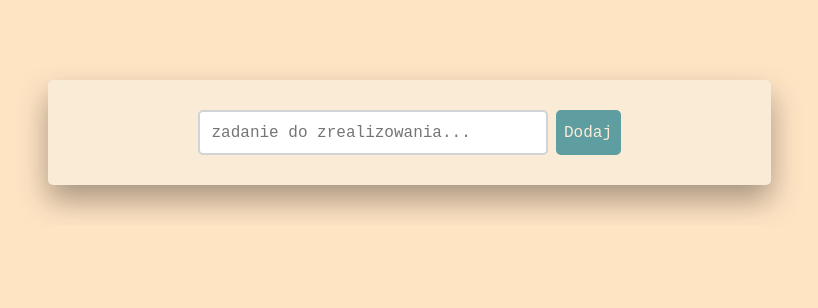
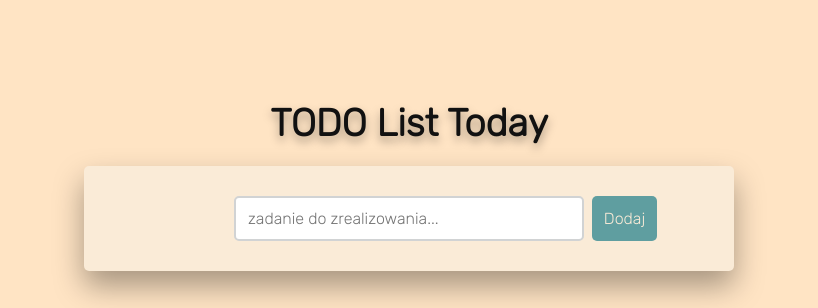
Before and after one commit to DanyAKing/TODO-List-Today, a website: page public/index.html in a window 1280 px wide. Shown: the whole page, without its empty margins (231-1049 px from the left). Drawn offline with Linux system fonts and the light colour scheme.

Commit message:
link for google fonts, add form, modify css

```diff
--- a/public/index.html
+++ b/public/index.html
@@ -6,15 +6,24 @@
   <meta name="viewport" content="width=device-width, initial-scale=1.0">
   <title>JavaScript TODO list by Dany King</title>
 
+  <link rel="preconnect" href="https://fonts.googleapis.com">
+  <link rel="preconnect" href="https://fonts.gstatic.com" crossorigin>
+  <link href="https://fonts.googleapis.com/css2?family=Rubik:wght@300&display=swap" rel="stylesheet">
+
   <link rel="stylesheet" href="./stylesheet/style.css">
 </head>
 <body>
   <div class="container">
-    <div id="new_task">
-      <input id="input_task" type="text" placeholder="zadanie do zrealizowania..." >
-      <button id="add_btn">Dodaj</button>
+    <div class="header">
+      <h1 id="header">TODO List Today</h1>
     </div>
-    <div id="tasks"></div>
+    <div class="new_task">
+      <form>
+        <input id="input_task" type="text" placeholder="zadanie do zrealizowania..." >
+        <button id="add_btn" type="submit">Dodaj</button>
+      </form>
+    </div>
+    <div class="tasks"></div>
   </div>
 
   <script src="./js/app.js"></script>
--- a/public/stylesheet/style.css
+++ b/public/stylesheet/style.css
@@ -2,12 +2,12 @@
   margin: 0;
   padding: 0;
   box-sizing: border-box;
-  font-family: 'Courier New', Courier, monospace;
+  font-family: 'Rubik', sans-serif;
 }
 
 body {
   height: 35%;
-  min-width: 340px;
+  min-width: 350px;
   margin: auto;
   position: absolute;
   display: flex;
@@ -20,7 +20,16 @@ body {
   background-color: bisque;
 }
 
-#new_task {
+#header {
+  font-size: 38px;
+  display: flex;
+  justify-content: center;
+  padding: 20px 0;
+  color: #111111;
+  text-shadow: 0 5px 10px rgba(0, 0, 0, 0.35);
+}
+
+.new_task {
   position: relative;
   display: flex;
   justify-content: center;
@@ -31,7 +40,7 @@ body {
   box-shadow: 0 15px 30px rgba(0, 0, 0, 0.35);
 }
 
-#new_task input {
+.new_task input {
   border-radius: 5px;
   width: 350px;
   height: 45px;
@@ -43,13 +52,13 @@ body {
   position: relative;
 }
 
-#new_task input:focus {
+.new_task input:focus {
   outline: none;
   border-color: cadetblue;
 }
 
-#new_task button {
-  position: relative;
+.new_task button {
+  position: absolute;
   float: right;
   width: 65px;
   height: 45px;
@@ -64,31 +73,35 @@ body {
   cursor: pointer;
 }
 
-#tasks {
+.tasks {
   width: 100%;
-  position: relative;
   display: flex;
   justify-content: center;
+  align-items: center;
+  flex-direction: column;
+  position: relative;
+  justify-content: center;
   margin-top: 40px;
-  background-color: bisque;
   padding: 30px 20px;
   border-radius: 5px;
 }
 
 .task {
+  position: inherit;
   background-color: antiquewhite;
   height: 50px;
+  width: 100%;
   padding: 5px 10px;
   border-radius: 5px;
   margin-top: 10px;
   display: flex;
   align-items: center;
-  justify-content: space-between;
+  justify-content: center;
   cursor: pointer;
   border-bottom: 2px solid #d1d3d4;
 }
 
-.task span {
+/* .task span {
   font-size: 13px;
   font-weight: 400;
   cursor: pointer;
@@ -108,3 +121,4 @@ body {
   text-decoration: line-through;
   opacity: 0.7;
 }
+ */
```
